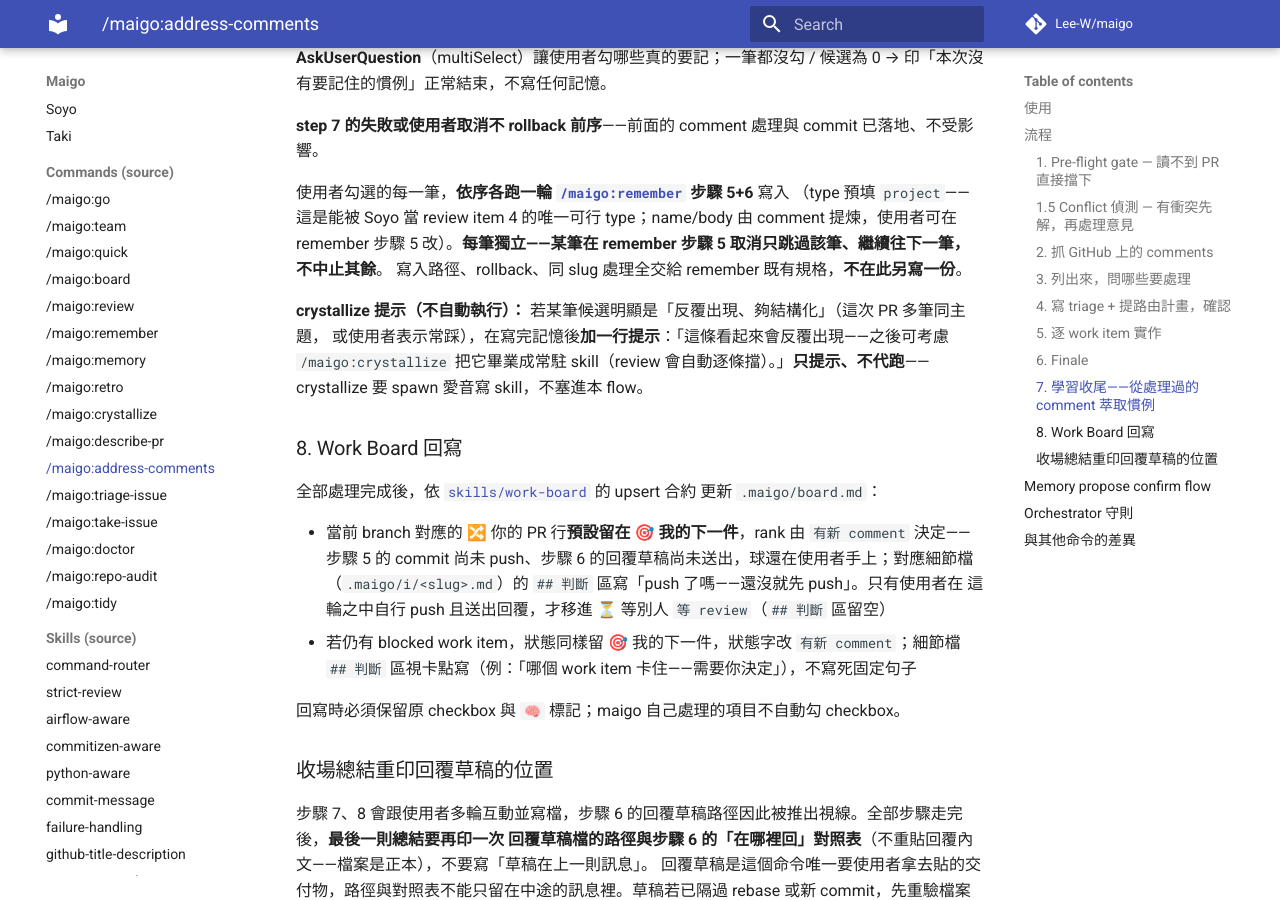
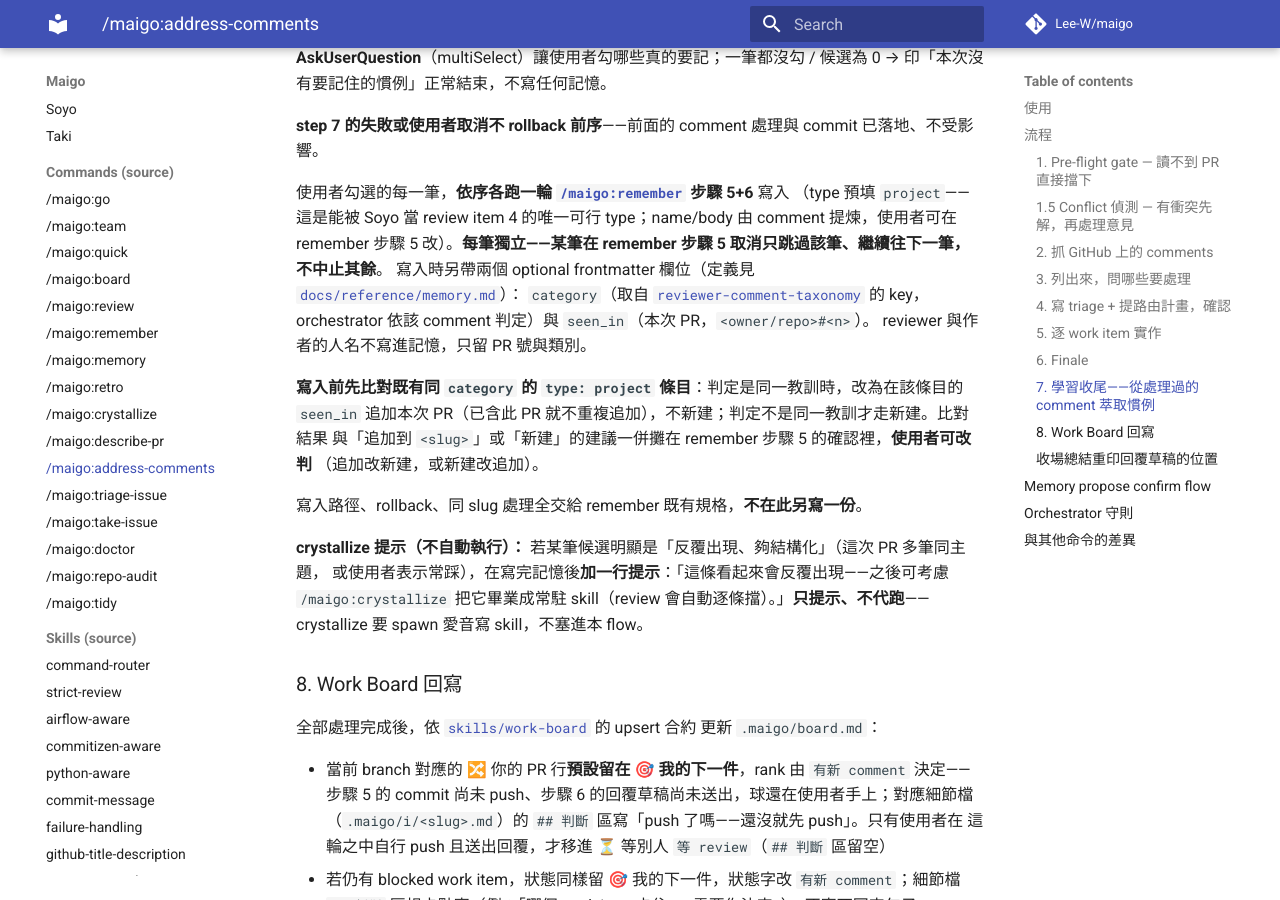
Before and after one commit to Lee-W/maigo, an MkDocs documentation site: the page built from docs/commands/address-comments.md, in a window 1280 px wide and 900 px high, scrolled down 10836 px. Built offline with MkDocs 1.6.1 and Material for MkDocs 9.7.7, drawn with Linux system fonts in a browser that asks for light colours; comment, search, counter and statistics services are not loaded.

Commit message:
feat(memory): tag reviewer lessons with a category and the PRs they appeared in

```diff
--- a/commands/address-comments.md
+++ b/commands/address-comments.md
@@ -316,6 +316,18 @@ orchestrator 印出候選清單（每筆一句「為什麼值得記 + 建議 typ
 使用者勾選的每一筆，**依序各跑一輪 [`/maigo:remember`](https://github.com/Lee-W/maigo/blob/main/commands/remember.md) 步驟 5+6** 寫入
 （type 預填 `project`——這是能被 Soyo 當 review item 4 的唯一可行 type；name/body 由 comment
 提煉，使用者可在 remember 步驟 5 改）。**每筆獨立——某筆在 remember 步驟 5 取消只跳過該筆、繼續往下一筆，不中止其餘**。
+寫入時另帶兩個 optional frontmatter 欄位（定義見
+[`docs/reference/memory.md`](https://github.com/Lee-W/maigo/blob/main/docs/reference/memory.md)）：
+`category`（取自
+[`reviewer-comment-taxonomy`](https://github.com/Lee-W/maigo/blob/main/skills/strict-review/references/reviewer-comment-taxonomy.md)
+的 key，orchestrator 依該 comment 判定）與 `seen_in`（本次 PR，`<owner/repo>#<n>`）。
+reviewer 與作者的人名不寫進記憶，只留 PR 號與類別。
+
+**寫入前先比對既有同 `category` 的 `type: project` 條目**：判定是同一教訓時，改為在該條目的
+`seen_in` 追加本次 PR（已含此 PR 就不重複追加），不新建；判定不是同一教訓才走新建。比對結果
+與「追加到 `<slug>`」或「新建」的建議一併攤在 remember 步驟 5 的確認裡，**使用者可改判**
+（追加改新建，或新建改追加）。
+
 寫入路徑、rollback、同 slug 處理全交給 remember 既有規格，**不在此另寫一份**。
 
 **crystallize 提示（不自動執行）：** 若某筆候選明顯是「反覆出現、夠結構化」（這次 PR 多筆同主題，
```
Also changed, not shown: commands/crystallize.md (+2 -2 lines), docs/reference/memory.md (+10 -0 lines), skills/maigo-self-check/references/skill-graduation.md (+11 -1 lines), skills/strict-review/references/reviewer-comment-taxonomy.md (added, +40 -0 lines).
